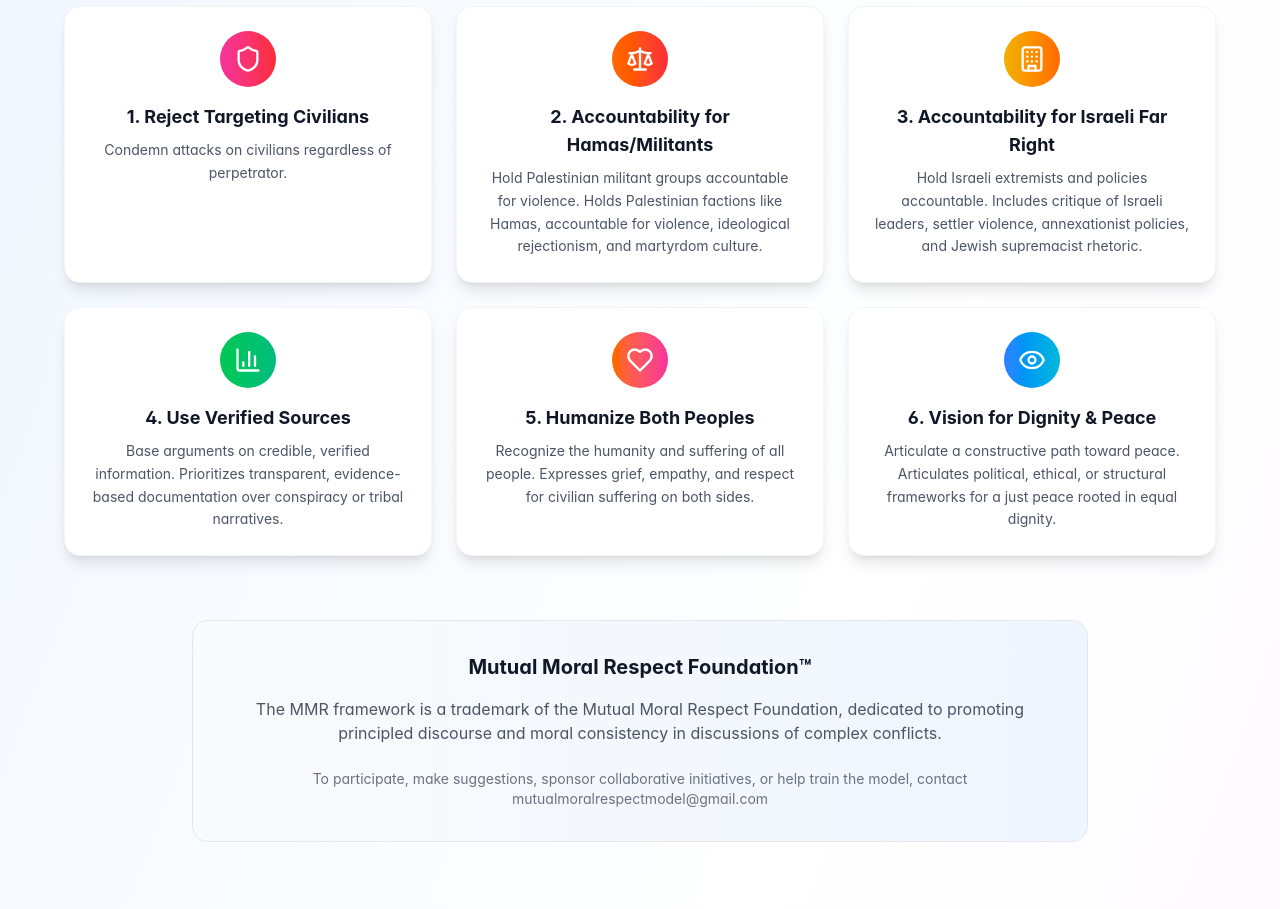
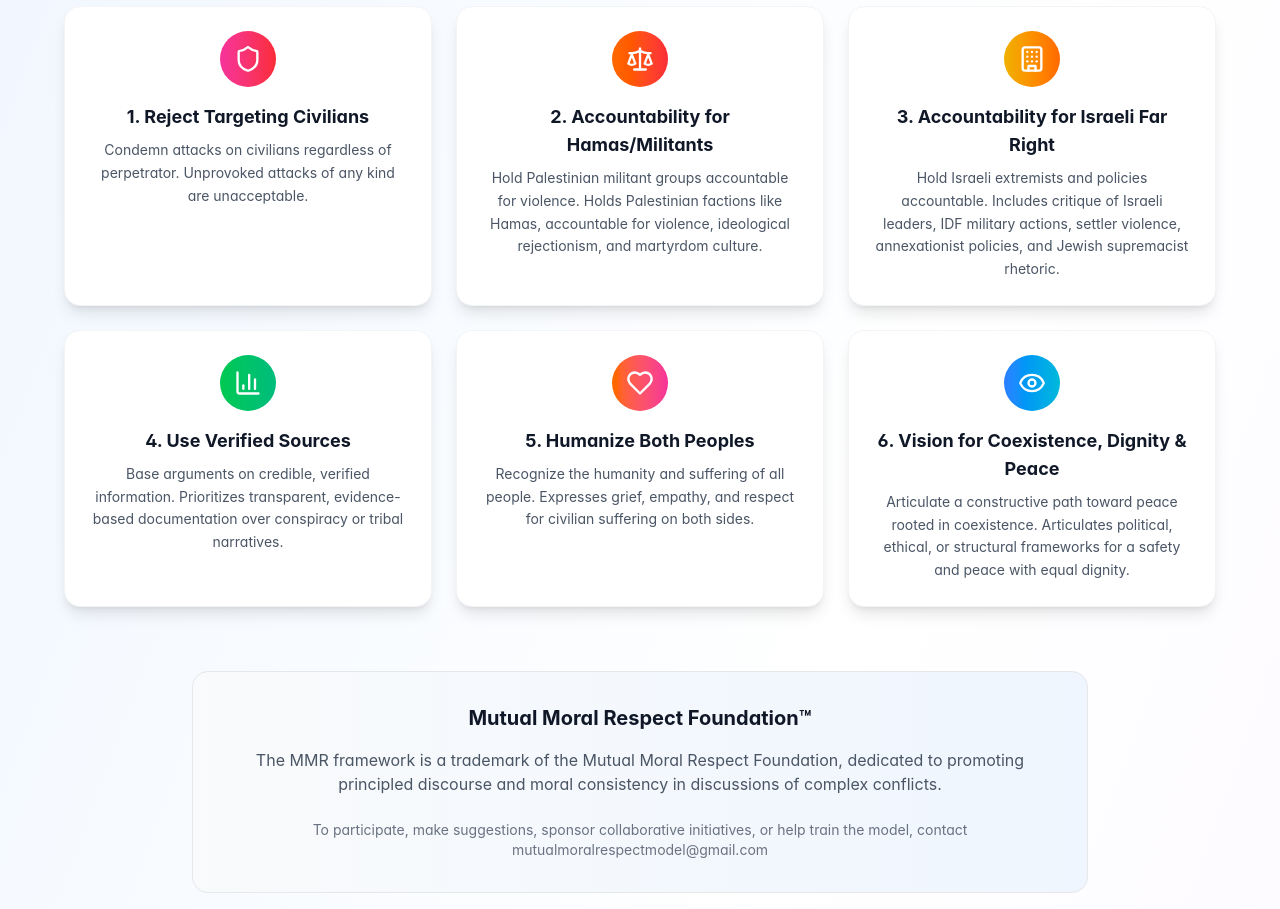
Before and after one commit to mutualmoralrespect/palestine-israel-solidarity-app, a React (Vite) app: page / in a window 1280 px wide. Shown: the part 1380-2289 px from the top of the page. Built offline with nearby package versions, Linux system fonts and the light colour scheme.

Commit message:
Update MMRDocumentationSection.jsx
updates suggested by Bill

```diff
--- a/src/components/MMRDocumentationSection.jsx
+++ b/src/components/MMRDocumentationSection.jsx
@@ -34,7 +34,7 @@ const MMRDocumentationSection = () => {
               {
                 icon: Shield,
                 title: "Reject Targeting Civilians",
-                description: "Condemn attacks on civilians regardless of perpetrator.",
+                description: "Condemn attacks on civilians regardless of perpetrator.  Unprovoked attacks of any kind are unacceptable.",
                 color: "from-pink-500 to-red-500",
                 iconBg: "bg-gradient-to-r from-pink-500 to-red-500"
               },
@@ -48,7 +48,7 @@ const MMRDocumentationSection = () => {
               {
                 icon: Building,
                 title: "Accountability for Israeli Far Right",
-                description: "Hold Israeli extremists and policies accountable.  Includes critique of Israeli leaders, settler violence, annexationist policies, and Jewish supremacist rhetoric.",
+                description: "Hold Israeli extremists and policies accountable.  Includes critique of Israeli leaders, IDF military actions, settler violence, annexationist policies, and Jewish supremacist rhetoric.",
                 color: "from-yellow-500 to-orange-500",
                 iconBg: "bg-gradient-to-r from-yellow-500 to-orange-500"
               },
@@ -75,8 +75,8 @@ const MMRDocumentationSection = () => {
               // },
               {
                 icon: Eye,
-                title: "Vision for Dignity & Peace",
-                description: "Articulate a constructive path toward peace.  Articulates political, ethical, or structural frameworks for a just peace rooted in equal dignity.",
+                title: "Vision for Coexistence, Dignity & Peace",
+                description: "Articulate a constructive path toward peace rooted in coexistence.  Articulates political, ethical, or structural frameworks for a safety and peace with equal dignity.",
                 color: "from-blue-500 to-cyan-500",
                 iconBg: "bg-gradient-to-r from-blue-500 to-cyan-500"
               }
```
